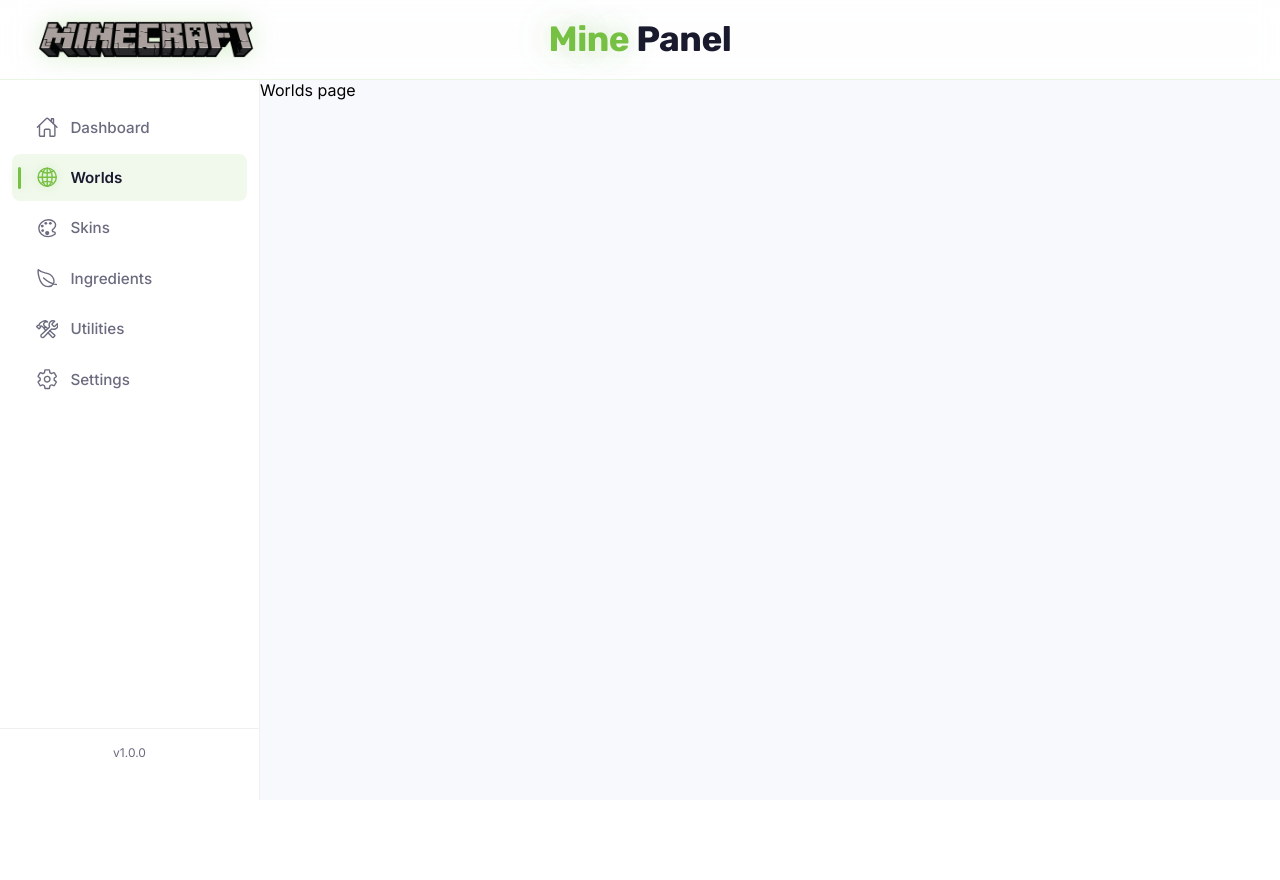
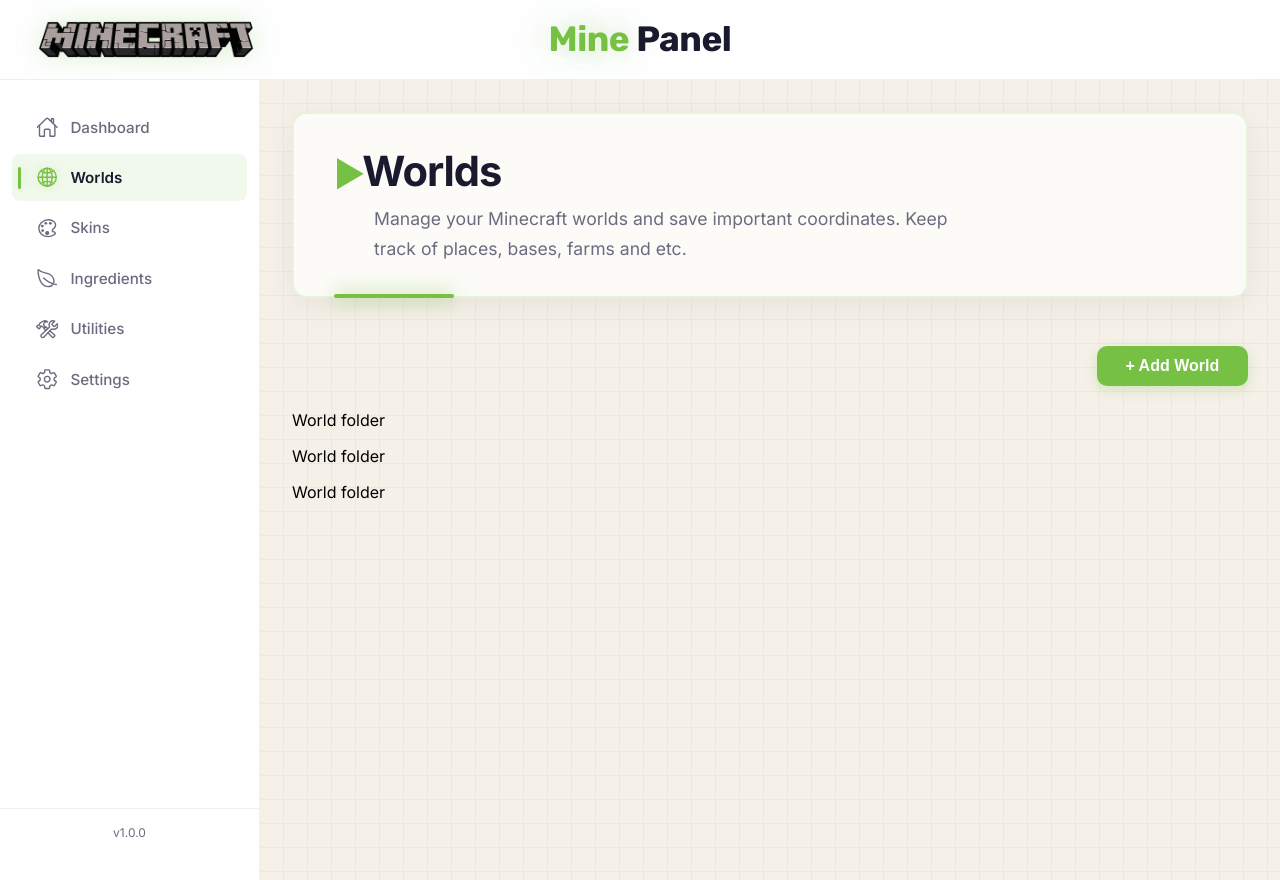
Before and after one commit to alirezashojaian1987/My-Minecraft, a React (Vite) app: page /worlds in a window 1280 px wide. Before the commit the page ends 800 px from the top, so only its background shows below. Built offline with nearby package versions, Linux system fonts and the light colour scheme.

Commit message:
Worlds page structure built and designed, ready for the components

```diff
--- a/src/pages/Worlds/Worlds.module.scss
+++ b/src/pages/Worlds/Worlds.module.scss
@@ -0,0 +1,147 @@
+@use "../../styles/variables.scss" as *;
+
+.Worlds{
+    background: #f5f0e8;
+    padding:2rem;
+    min-height: 100vh;
+
+    background-image:
+        linear-gradient(rgba(0, 0, 0, 0.03) 1px, transparent 1px),
+        linear-gradient(90deg, rgba(0, 0, 0, 0.03) 1px, transparent 1px);
+
+    background-size:24px 24px;
+    background-position:-1px -1px;
+
+    .Hero{
+        padding:2rem 2.5rem;
+        background: rgba(255,255,255,0.7);
+        backdrop-filter: blur(8px);
+        -webkit-backdrop-filter:blur(8px);
+        border-radius: 15px;
+        border:2px solid rgba($Primary_color,0.15);
+        box-shadow: 0 8px 32px rgba(0, 0, 0, 0.06);
+        margin-bottom: 3rem;
+        position:relative;
+
+        &::after{
+            content:'';
+            position:absolute;
+            bottom:-2px;
+            left:2.5rem;
+            width:120px;
+            height:4px;
+            background: $Primary_color;
+            border-radius: 2px;
+            box-shadow: 0 0 20px $Primary_color;
+        }
+
+        h1{
+            font-size:2.6rem;
+            font-weight: 800;
+            letter-spacing: -1px;
+            color:$Text-primary;
+            margin-bottom:0.5rem;
+
+            &::before{
+                content:'▶';
+                color:$Primary_color;
+                font-size: 2rem;
+            }
+        }
+
+        p{
+            font-size: 1.1rem;
+            color:$Text-secondary;
+            max-width: 650px;
+            line-height: 1.7;
+            padding-left: 2.5rem;
+        }
+    }
+
+    .Actions{
+        margin-bottom: 1.5rem;
+        display: flex;
+        justify-content: flex-end;
+
+        .AddWorldBtn{
+            padding:0.7rem 1.8rem;
+            background: $Primary_color;
+            color:white;
+            border:none;
+            border-radius: 10px;
+            font-size: 1rem;
+            font-weight: 600;
+            cursor: pointer;
+            transition: all 0.25s ease-in-out;
+            box-shadow: 0 4px 12px $Primary_glow;
+
+            &:hover{
+                transform: translateY(-2px);
+                box-shadow: 0 8px 24px $Primary_glow;
+            }
+        }
+    }
+
+    .WorldsList{
+        display: flex;
+        flex-direction: column;
+        gap:1rem;
+    }
+
+    .EmptyState{
+        text-align: center;
+        padding:4rem 2rem;
+        background: rgba(255,255,255,0.5);
+        border: 2px dashed rgba($Primary_color, 0.2);
+        border-radius: 15px;
+
+        p{
+            font-size: 1.2rem;
+            color:$Text-secondary;
+        }
+    }
+
+    @media (max-width: 768px){
+        padding:1.5rem;
+        .Hero{
+            padding:1.5rem;
+
+            h1{
+                font-size: 2rem;
+            }
+
+            p{
+                font-size: 1rem;
+                padding-left: 2rem;
+            }
+
+            &::after{
+                left:1.5rem;
+                width:80px;
+            }
+        }
+
+        .Actions{
+            .AddWorldBtn{
+                padding:0.6rem 1.5rem;
+                font-size: 0.9rem;
+            }
+        }
+    }
+
+    @media (max-width: 480px) {
+        padding: 1rem;
+
+        .Hero{
+            padding: 1rem;
+            h1{
+                font-size: 1.6rem;
+            }
+
+            p{
+                font-size: 0.9rem;
+                padding-left: 0;
+            }
+        }
+    }
+}
--- /dev/null
+++ b/src/pages/Worlds/components/AddWorldForm/index.tsx
@@ -0,0 +1,8 @@
+
+import styles from "./AddWorldForm.module.scss";
+
+export default function AddWorldForm(){
+    return(
+        <div>World form</div>
+    );
+};
--- /dev/null
+++ b/src/pages/Worlds/components/WorldFolder/index.tsx
@@ -0,0 +1,8 @@
+
+import styles from "./WorldFolder.module.scss";
+
+export default function WorldFolder(){
+    return(
+        <div>World folder</div>
+    );
+};
--- a/src/pages/Worlds/index.tsx
+++ b/src/pages/Worlds/index.tsx
@@ -1,8 +1,168 @@
+//Hooks
+import { useState } from "react";
 
+//Components
+import WorldFolder from "./components/WorldFolder";
+import AddWorldForm from "./components/AddWorldForm";
+
+//Types
+import type { World } from "../../types/world";
+
+//styles
 import styles from "./Worlds.module.scss";
 
+const initialWorlds:World[]=[
+    {
+        id:'1',
+        title:"My survival world",
+        type:"Survival",
+        coordinates:[
+            {id:"c1", name:"Village", x:122, y:57, z:-245},
+            {id:"c2", name:"Mansion", x:145, y:66, z:200}
+        ]
+    },
+
+    {
+        id:'2',
+        title:"Creative test",
+        type:"Creative",
+        coordinates:[
+            {id:"c3", name:"Base", x:0, y:64, z:0},
+        ]
+    },
+
+    {
+        id:'3',
+        title:"Hardcore run",
+        type:"Hardcore",
+        coordinates:[],
+    },
+];
+
 export default function Worlds(){
+    const [worlds, setWorlds]=useState<World[]>(initialWorlds);
+    const [expandedId, setExpandedId]=useState<string | null>(null);
+    const [showAddForm, setShowAddForm]=useState(false);
+
+    const handleAddWorld=(title:string, type:World['type'])=>{
+        const newWorld:World={
+            id:Date.now().toString(),
+            title,
+            type,
+            coordinates:[],
+        };
+
+        setWorlds([...worlds, newWorld]);
+        setShowAddForm(false);
+        setExpandedId(newWorld.id);
+    };
+
+    const handleDeleteWorld=(id:string)=>{
+        if(confirm("Delete this world and all its coorinates?")){
+            setWorlds(worlds.filter(w=>w.id!==id));
+            if(expandedId===id) setExpandedId(null);
+        }
+    };
+
+    const handleEditWorld=(id:string, newTitle:string)=>{
+        setWorlds(worlds.map(w=>
+            w.id===id ? {...w,title:newTitle} : w
+        ));
+    };
+
+    const handleAddCoordinate=(worldId:string, name:string, x:number, y:number, z:number)=>{
+        setWorlds(worlds.map(w=>{
+            if(w.id===worldId){
+                return{
+                    ...w,
+                    coordinates:[
+                        ...w.coordinates,
+                        { id:Date.now().toString(), name, x, y, z }
+                    ]
+                };
+            }
+            return w;
+        }));
+    };
+
+    const handleDeleteCoordinate=(worldId:string, coordId:string)=>{
+        setWorlds(worlds.map(w=>{
+            if(w.id===worldId){
+                return{
+                    ...w,
+                    coordinates:w.coordinates.filter(c=>c.id!==coordId)
+                };
+            }
+            return w;
+        }));
+    };
+
+    const handleEditCoordinate=(worldId:string, coordId:string, name:string, x:number, y:number, z:number)=>{
+        setWorlds(worlds.map(w=>{
+            if(w.id===worldId){
+                return{
+                    ...w,
+                    coordinates:w.coordinates.map(c=>
+                        c.id===coordId ? {...c, name, x,y,z} : c
+                    )
+                };
+            }
+            return w;
+        }));
+    };
+
+    const toggleExpand=(id:string)=>{
+        setExpandedId(expandedId===id ? null : id);
+    };
+
     return(
-        <div>Worlds page</div>
-    )
-}
+        <div className={styles.Worlds}>
+            <section className={styles.Hero}>
+                <h1>Worlds</h1>
+                <p>
+                    Manage your Minecraft worlds and save important coordinates.
+                    Keep track of places, bases, farms and etc.
+                </p>
+            </section>
+
+            <div className={styles.Actions}>
+                <button
+                    className={styles.AddWorldBtn}
+                    onClick={()=>setShowAddForm(!showAddForm)}
+                >
+                    {showAddForm ? "X Cancel" : "+ Add World"}
+                </button>
+            </div>
+
+            {showAddForm && (
+                <AddWorldForm
+                    onAdd={handleAddWorld}
+                    onCancel={()=>setShowAddForm(false)}
+                />
+            )}
+
+            <div className={styles.WorldsList}>
+                {worlds.length===0 ? (
+                    <div className={styles.EmptyState}>
+                        <p>🌍 No worlds yet. Create your first world</p>
+                    </div>
+                ) : (
+                    worlds.map(world=>(
+                        <WorldFolder
+                            key={world.id}
+                            world={world}
+                            isExpanded={expandedId===world.id}
+                            onToggle={()=>toggleExpand(world.id)}
+                            onDelete={()=>handleDeleteWorld(world.id)}
+                            onEdit={handleEditWorld}
+                            onAddCoordinate={handleAddCoordinate}
+                            onDeleteCoordinate={handleDeleteCoordinate}
+                            onEditCoordinate={handleEditCoordinate}
+                        />
+                    ))
+                )
+            }
+            </div>
+        </div>
+    );
+};
--- a/src/types/world.ts
+++ b/src/types/world.ts
@@ -1,4 +1,4 @@
-export interface Coordinate{
+export interface Coordinates{
     id:string;
     name:string;
     x:number;
@@ -10,5 +10,5 @@
     id:string;
     title:string;
     type:"Survival" | "Creative" | "Adventure" | "Hardcore";
-    coordinate:Coordinate[];
+    coordinates:Coordinates[];
 };
```
Also changed, not shown: src/pages/Worlds/components/AddWorldForm/AddWorldForm.module.scss (added), src/pages/Worlds/components/WorldFolder/WorldFolder.module.scss (added).
